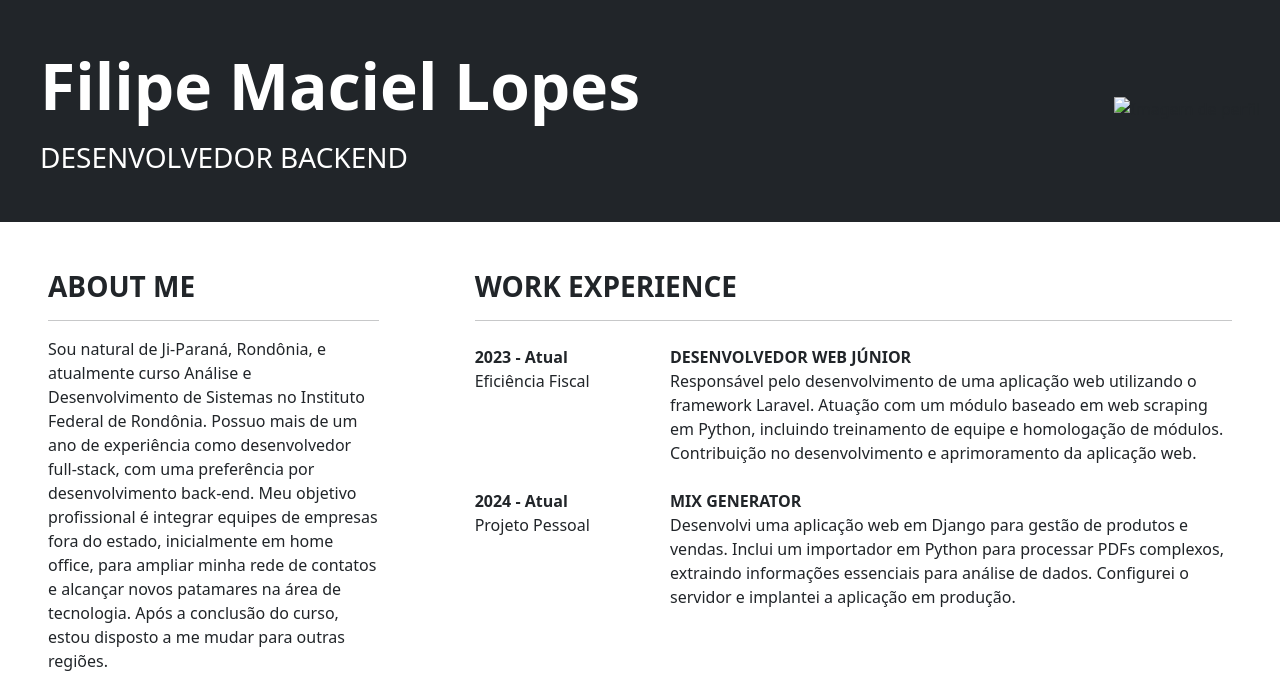
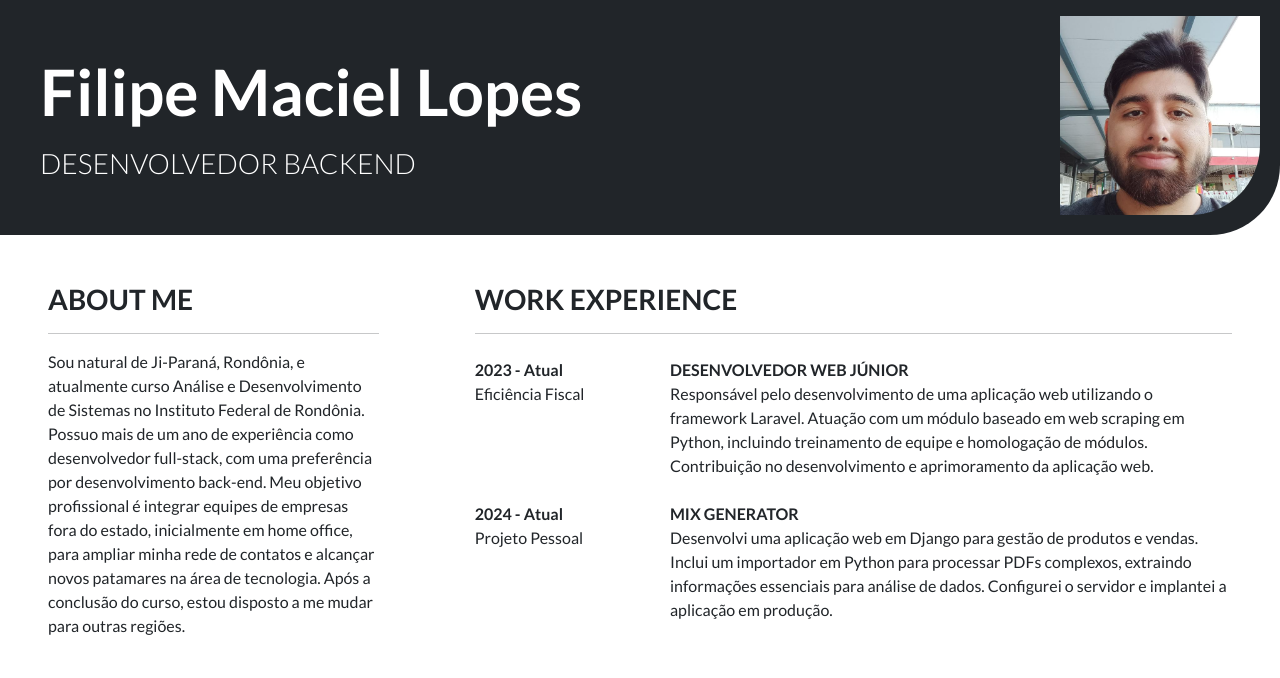
Before and after one commit to nnathalia/projeto-curriculoDev, a plain HTML site: page index.html in a window 1280 px wide. Shown: the top 678 px of the page. Drawn offline with nearby package versions, Linux system fonts and the light colour scheme; the site is published under a folder, as on GitHub Pages, so addresses that start at the root find nothing.

Commit message:
commit :bug:

```diff
--- a/index.html
+++ b/index.html
@@ -10,8 +10,8 @@
     integrity="sha384-QWTKZyjpPEjISv5WaRU9OFeRpok6YctnYmDr5pNlyT2bRjXh0JMhjY6hW+ALEwIH"
     crossorigin="anonymous"
   />
-  <link rel="icon" href="/assets/img/icons8-currículo-90.png">
-  <link rel="stylesheet" href="/assets/css/style.css" />
+  <link rel="icon" href="assets/img/icons8-currículo-90.png">
+  <link rel="stylesheet" href="assets/css/style.css" />
 </head>
 <body>
   <main>
@@ -25,7 +25,7 @@
         <!-- Imagem -->
         <div class="d-flex justify-content-center justify-content-md-end pb-1 pe-1">
           <img
-            src="/assets/img/image.png"
+            src="assets/img/image.png"
             alt="Imagem de perfil"
             style="max-height: 200px; max-width: 200px"
             class="img-fluid border-radius"
```
